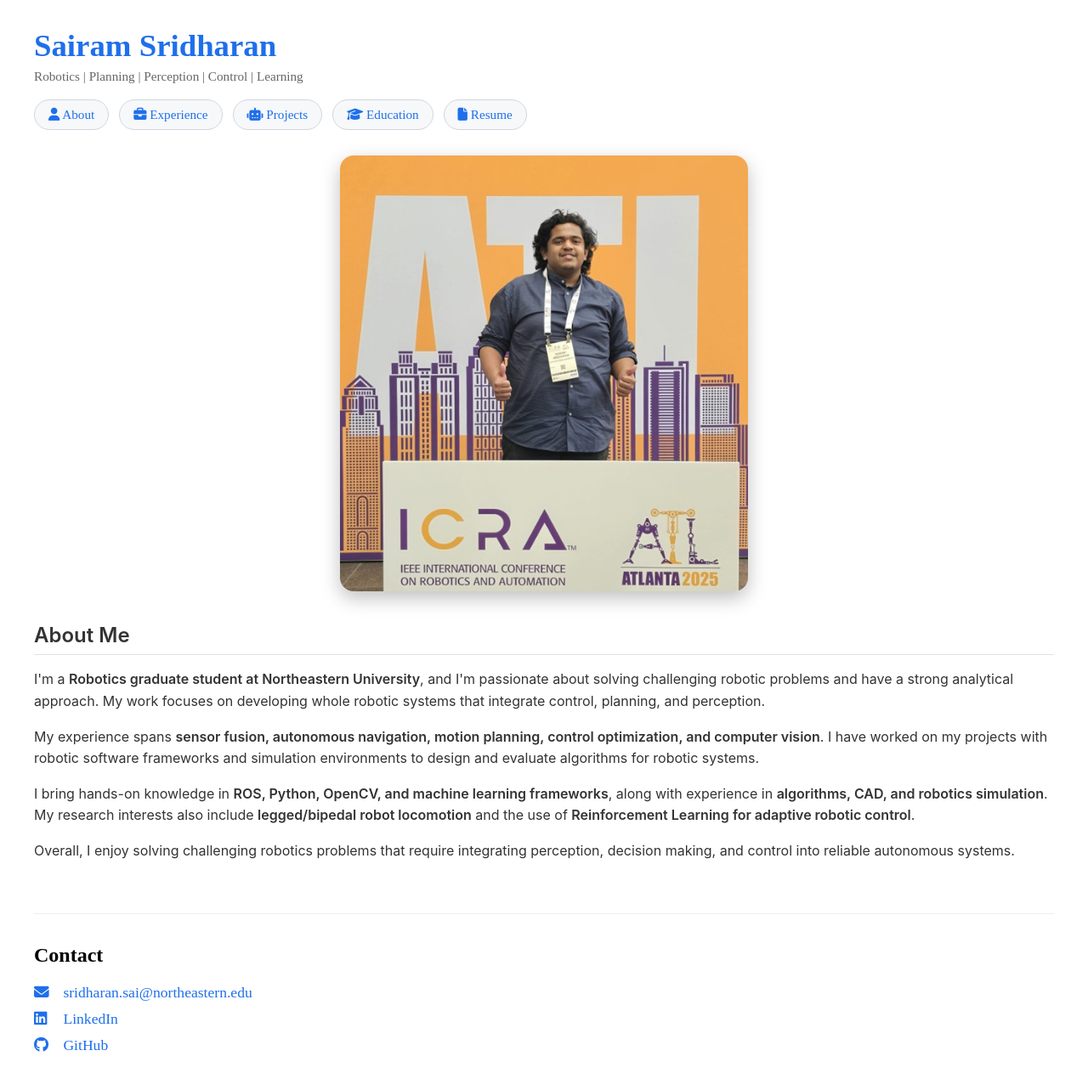
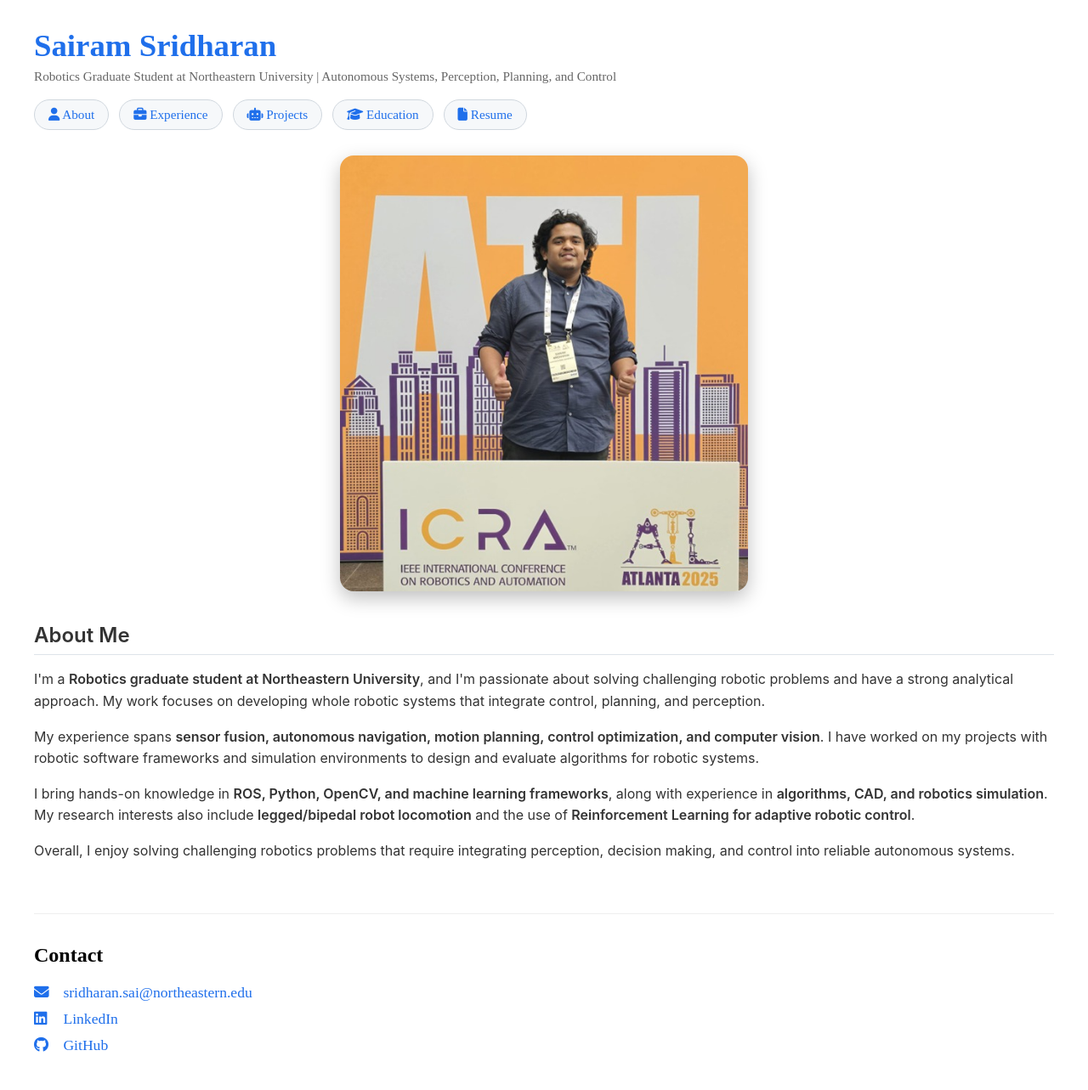
Before and after one commit to Sairamzz/Sairamzz.github.io, a Jekyll site: the page built from index.md, in a window 1280 px wide. Shown: the whole page at 85% size. Built offline with Jekyll 4.4.1, drawn with Linux system fonts in a browser that asks for light colours; nearby versions of some CDN libraries.

Commit message:
Update _config.yml

```diff
--- a/_config.yml
+++ b/_config.yml
@@ -1,3 +1,3 @@
 title: Sairam Sridharan
-description: Robotics | Planning | Perception | Control | Learning
+description: Robotics Graduate Student at Northeastern University | Autonomous Systems, Perception, Planning, and Control
 permalink: pretty
```
